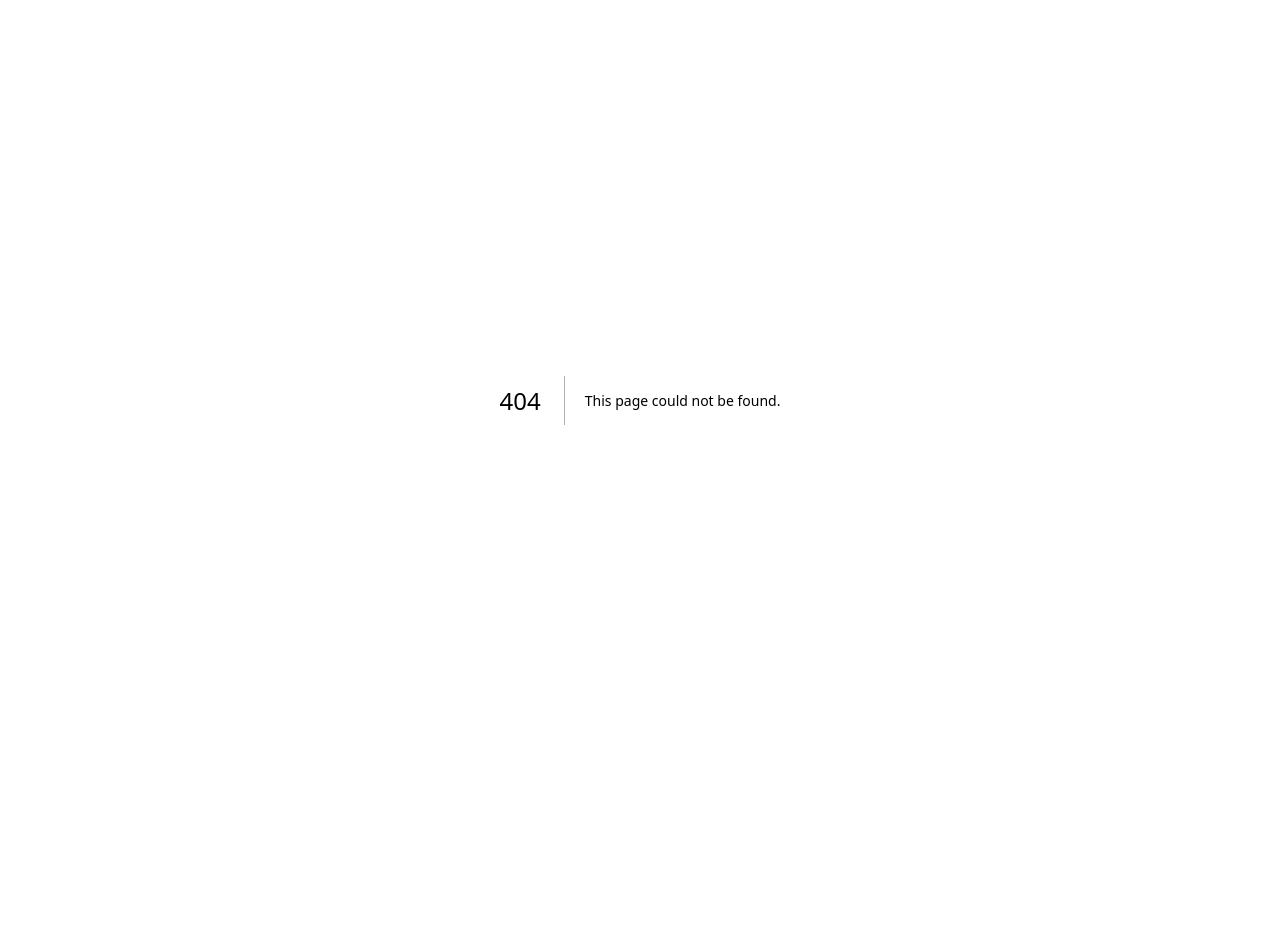
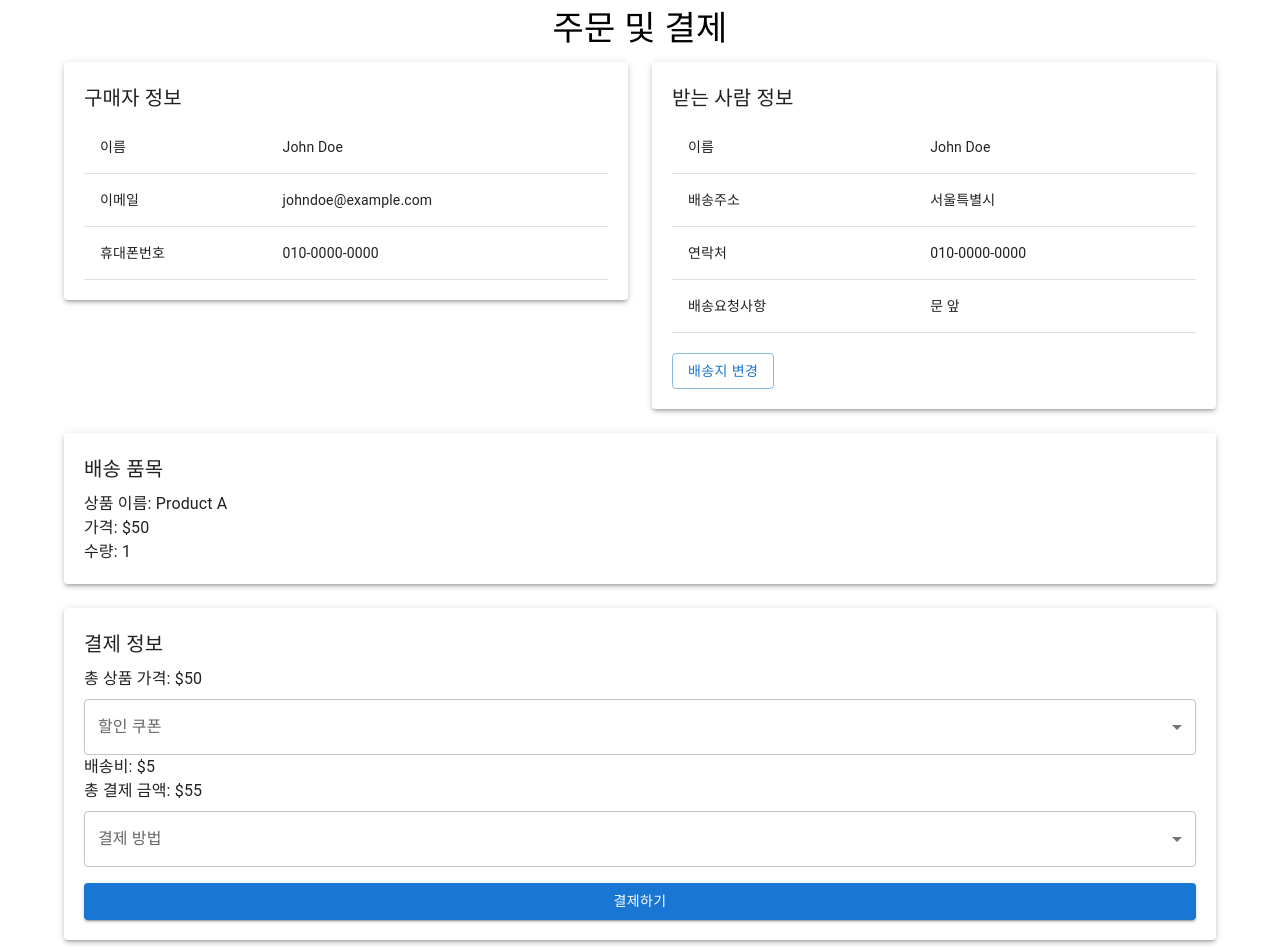
Before and after one commit to KimGleam/FrontEnd-Demo, a Next.js app: page /order in a window 1280 px wide. Before the commit this address had no page. Before the commit the page ends 800 px from the top, so only its background shows below. Built offline with nearby package versions, Linux system fonts and the light colour scheme.

Commit message:
주문/결제 화면 추가

```diff
--- a/src/app/dashboard/page.jsx
+++ /dev/null
@@ -1,13 +0,0 @@
-import React from 'react';
-import DashboardComponent from '@/components/DashboardComponent';
-
-const DashboardPage = () => {
-    return (
-        <div>
-            <h1>Dashboard</h1>
-            <DashboardComponent />
-        </div>
-    );
-};
-
-export default DashboardPage;
--- /dev/null
+++ b/src/app/order/page.tsx
@@ -0,0 +1,189 @@
+'use client';
+
+import React, { useState } from 'react';
+import {
+    Container,
+    Grid,
+    Paper,
+    Typography,
+    Table,
+    TableBody,
+    TableCell,
+    TableContainer,
+    TableRow,
+    FormControl,
+    InputLabel,
+    Select,
+    MenuItem,
+    Button,
+} from '@mui/material';
+
+const CheckoutPage = () => {
+    const [buyerInfo] = useState({
+        이름: 'John Doe',
+        이메일: 'johndoe@example.com',
+        휴대폰번호: '010-0000-0000',
+    });
+
+    const [recipientInfo, setRecipientInfo] = useState({
+        이름: 'John Doe',
+        배송주소: '서울특별시',
+        연락처: '010-0000-0000',
+        배송요청사항: '문 앞',
+    });
+
+    const [productInfo] = useState({
+        상품명: 'Product A',
+        가격: 50,
+        수량: 1,
+    });
+
+    const [paymentInfo, setPaymentInfo] = useState({
+        총상품가격: 50,
+        할인쿠폰: '',
+        배송비: 5,
+        총결제금액: 55,
+        결제방법: '',
+    });
+
+    const [loading, setLoading] = useState(false);
+
+    const handleRecipientInfoChange = (event) => {
+        const { name, value } = event.target;
+        setRecipientInfo((prevInfo) => ({
+            ...prevInfo,
+            [name]: value,
+        }));
+    };
+
+    const handlePaymentInfoChange = (event) => {
+        setPaymentInfo({
+            ...paymentInfo,
+            할인쿠폰: event.target.value,
+        });
+    };
+
+    const handleAddressChange = () => {
+        // Implement logic to change delivery address
+        alert('배송지가 변경되었습니다.');
+    };
+
+    const handleSubmit = async (event) => {
+        event.preventDefault();
+        // Simulate loading
+        setLoading(true);
+        // Simulate payment process
+        await new Promise((resolve) => setTimeout(resolve, 2000));
+        // Reset form and loading state after payment process
+        setLoading(false);
+        setRecipientInfo({ 이름: '', 배송주소: '', 연락처: '', 배송요청사항: '' });
+        setPaymentInfo({ ...paymentInfo, 할인쿠폰: '' });
+        alert('결제가 완료되었습니다! 주문해주셔서 감사합니다.');
+    };
+
+    return (
+        <Container>
+            <Typography variant="h4" align="center" gutterBottom>
+                주문 및 결제
+            </Typography>
+            <Grid container spacing={3}>
+                <Grid item xs={12} sm={6}>
+                    <Paper elevation={3} style={{ padding: '20px' }}>
+                        <Typography variant="h6" gutterBottom>
+                            구매자 정보
+                        </Typography>
+                        <TableContainer>
+                            <Table>
+                                <TableBody>
+                                    {Object.entries(buyerInfo).map(([fieldName, value]) => (
+                                        <TableRow key={fieldName}>
+                                            <TableCell>{fieldName}</TableCell>
+                                            <TableCell>{value}</TableCell>
+                                        </TableRow>
+                                    ))}
+                                </TableBody>
+                            </Table>
+                        </TableContainer>
+                    </Paper>
+                </Grid>
+                <Grid item xs={12} sm={6}>
+                    <Paper elevation={3} style={{ padding: '20px' }}>
+                        <Typography variant="h6" gutterBottom>
+                            받는 사람 정보
+                        </Typography>
+                        <TableContainer>
+                            <Table>
+                                <TableBody>
+                                    {Object.entries(recipientInfo).map(([fieldName, value]) => (
+                                        <TableRow key={fieldName}>
+                                            <TableCell>{fieldName}</TableCell>
+                                            <TableCell>{value}</TableCell>
+                                        </TableRow>
+                                    ))}
+                                </TableBody>
+                            </Table>
+                        </TableContainer>
+                        <Button onClick={handleAddressChange} variant="outlined" style={{ marginTop: '20px' }}>
+                            배송지 변경
+                        </Button>
+                    </Paper>
+                </Grid>
+                <Grid item xs={12}>
+                    <Paper elevation={3} style={{ padding: '20px' }}>
+                        <Typography variant="h6" gutterBottom>
+                            배송 품목
+                        </Typography>
+                        <Typography variant="body1">상품 이름: {productInfo.상품명}</Typography>
+                        <Typography variant="body1">가격: ${productInfo.가격}</Typography>
+                        <Typography variant="body1">수량: {productInfo.수량}</Typography>
+                    </Paper>
+                </Grid>
+                <Grid item xs={12}>
+                    <Paper elevation={3} style={{ padding: '20px' }}>
+                        <Typography variant="h6" gutterBottom>
+                            결제 정보
+                        </Typography>
+                        <Typography variant="body1">총 상품 가격: ${paymentInfo.총상품가격}</Typography>
+                        <FormControl fullWidth style={{ marginTop: '8px' }}>
+                            <InputLabel>할인 쿠폰</InputLabel>
+                            <Select
+                                value={paymentInfo.할인쿠폰}
+                                onChange={handlePaymentInfoChange}
+                            >
+                                <MenuItem value="">선택 안 함</MenuItem>
+                                <MenuItem value="coupon1">쿠폰 1</MenuItem>
+                                <MenuItem value="coupon2">쿠폰 2</MenuItem>
+                            </Select>
+                        </FormControl>
+                        <Typography variant="body1">배송비: ${paymentInfo.배송비}</Typography>
+                        <Typography variant="body1">총 결제 금액: ${paymentInfo.총결제금액}</Typography>
+                        <FormControl fullWidth style={{ marginTop: '8px' }}>
+                            <InputLabel>결제 방법</InputLabel>
+                            <Select
+                                value={paymentInfo.결제방법}
+                                onChange={(e) => setPaymentInfo({ ...paymentInfo, 결제방법: e.target.value })}
+                            >
+                                <MenuItem value="creditCard">신용카드</MenuItem>
+                                <MenuItem value="bankTransfer">계좌 이체</MenuItem>
+                                <MenuItem value="paypal">페이팔</MenuItem>
+                            </Select>
+                        </FormControl>
+                        <Button
+                            type="submit"
+                            variant="contained"
+                            color="primary"
+                            fullWidth
+                            onClick={handleSubmit}
+                            disabled={loading}
+                            style={{ marginTop: '16px' }}
+                        >
+                            {loading ? '결제 중...' : '결제하기'}
+                        </Button>
+                    </Paper>
+                </Grid>
+            </Grid>
+        </Container>
+    );
+};
+
+export default CheckoutPage;
--- a/src/app/sample/page.jsx
+++ /dev/null
@@ -1,7 +0,0 @@
-import SampleComponent from "@/components/SampleComponent";
-
-export default function DashBoard() {
-    return (
-        <SampleComponent></SampleComponent>
-    )
-}
```
